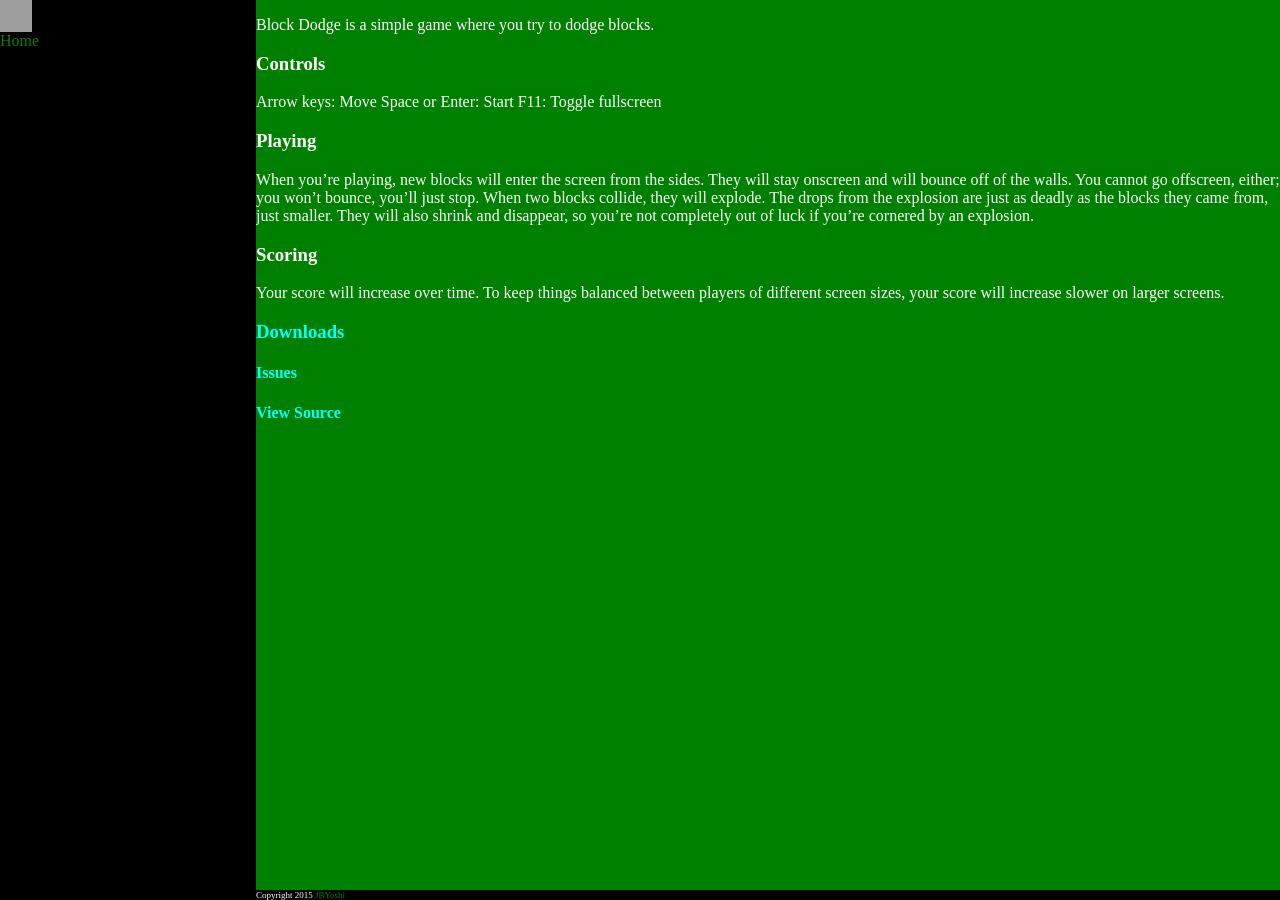
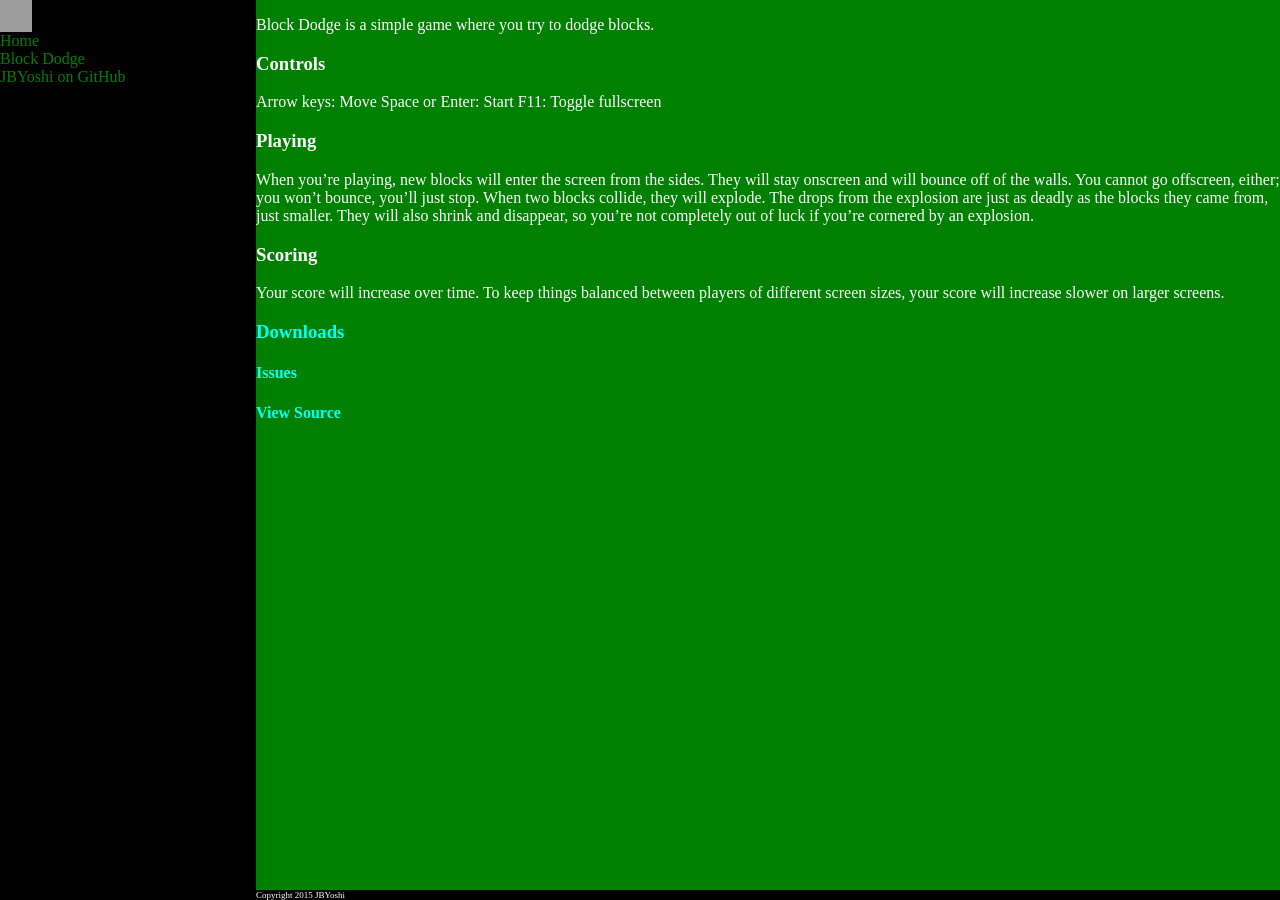
Before and after one commit to JBYoshi/jbyoshi.github.io, a Jekyll site: the page built from blockdodge.md, in a window 1280 px wide. Built offline with Jekyll 4.4.1, drawn with Linux system fonts in a browser that asks for light colours; grey boxes are pictures that could not be loaded.

Commit message:
Update sidebar.

```diff
--- a/_layouts/default.html
+++ b/_layouts/default.html
@@ -72,12 +72,14 @@
                         <img src="{{ site.github.owner_gravatar_url }}" class="logo">
                         Home
                     </a>
+                    <a href="/blockdodge">Block Dodge</a>
+                    <a href="https://github.com/JBYoshi">JBYoshi on GitHub</a>
                 </aside>
             </div>
         </div>
         <div class="secondary footer-wrap">
             <footer>
-                Copyright 2015 <a href=https://github.com/JBYoshi>JBYoshi</a>
+                Copyright 2015 JBYoshi
             </footer>
         </div>
     </body>
```
